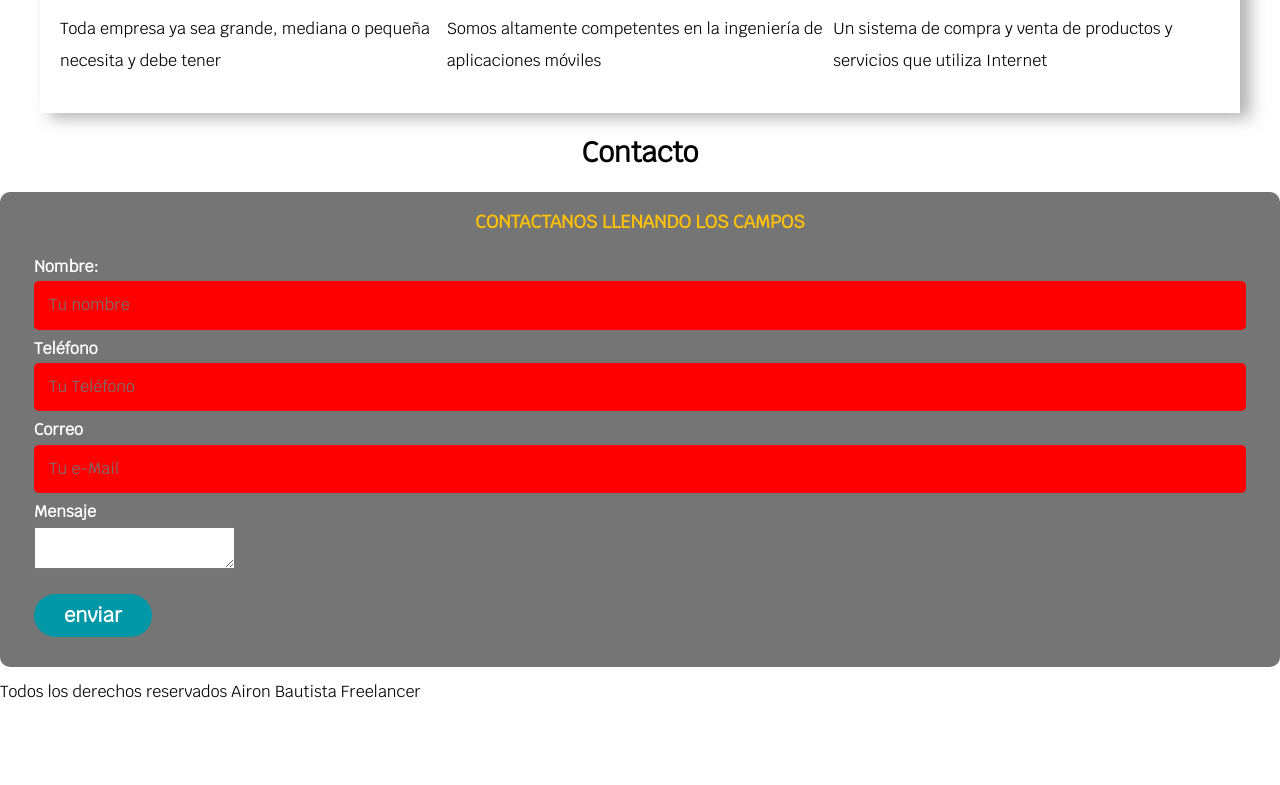
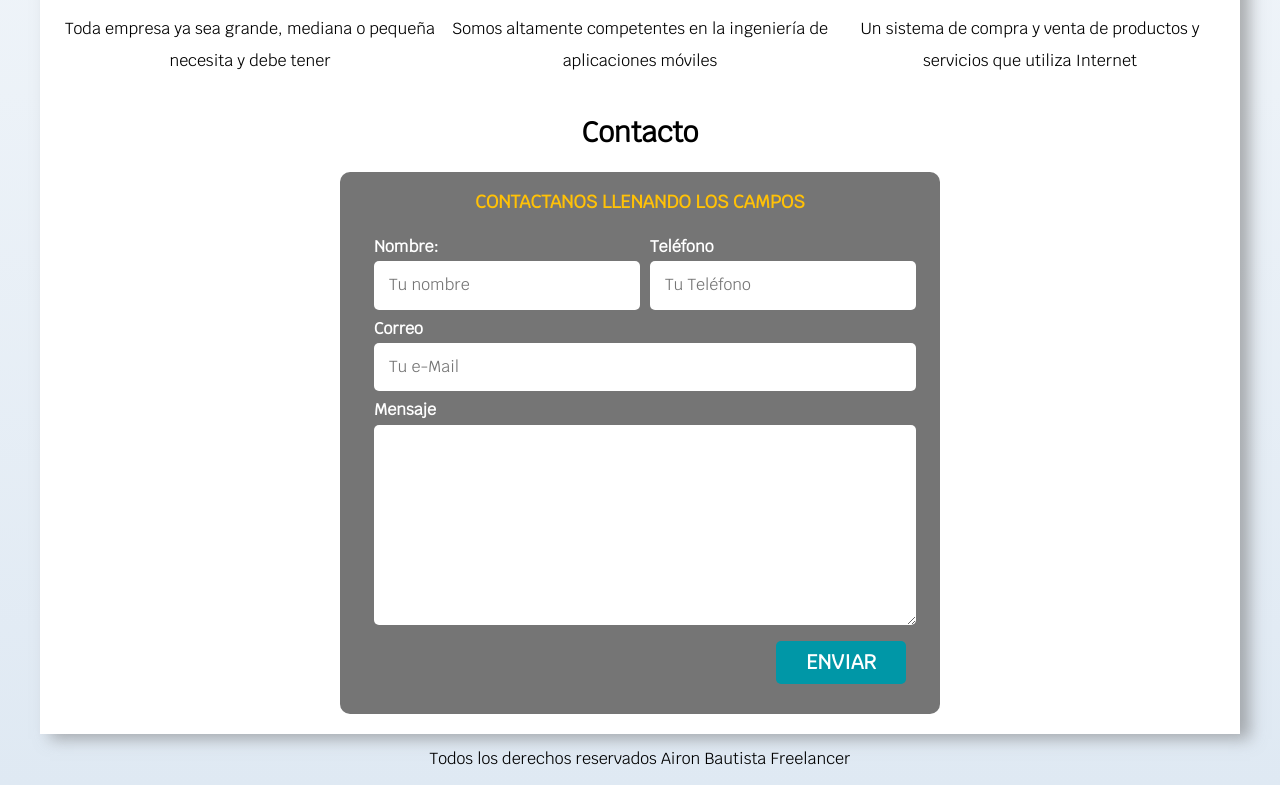
Before and after one commit to AironB/freelancer_inicio, a plain HTML site: page index.html in a window 1280 px wide. Shown: the part 916-1701 px from the top of the page. Before the commit the page ends 1633 px from the top, so only its background shows below. Drawn offline with Linux system fonts and the light colour scheme.

Commit message:
Finalizado

```diff
--- a/index.html
+++ b/index.html
@@ -114,7 +114,7 @@
                 </p>
             </section>
         </div><!--aca cerramos la clase de servicios-->
-    </main>
+
     <section>
         <h2>Contacto</h2>
 
@@ -136,20 +136,23 @@
                     </div>
                     <div class="campo">
                         <label>Mensaje</label>
-                        <textarea></textarea>
+                        <textarea class="input-text"></textarea>
                     </div>
                     <div class="campo">
                     </div>
 
 
                 </div>
-                <div class="enviar">
-                    <input class="button" type="submit" value="enviar" class="boton">
+                <div class="alinear-derecha flex">
+                    <input class="button w-100" type="submit" value="enviar" class="boton">
                 </div>
             </fieldset>
         </form>
     </section>
+</main>
+    <footer class="footer">
     <p>Todos los derechos reservados Airon Bautista Freelancer</p>
+</footer>
 </body>
 
 </html>
--- a/style/style.css
+++ b/style/style.css
@@ -1,100 +1,118 @@
-:root{
+:root {
     --blanco: #ffffff;
     --oscuro: #212121;
     --primario: #ffc107;
     --secundario: #0097A7;
     --gris: #757575;
+    --grisClaro: #DFE9F3;
 
 }
-html
-{
+
+html {
     font-size: 62.5%;
     box-sizing: border-box;
+    scroll-snap-type: y mandatory;
 }
-*,*:before, *:after
-{
-    box-sizing: inherit ;
+
+*,
+*:before,
+*:after {
+    box-sizing: inherit;
 }
-body
-{
+
+body {
     font-size: 16px;
     font-family: 'Krub', sans-serif;
+    background-image: linear-gradient(to top, var(--grisClaro)0%, var(--blanco)100% );
 }
-h1{
+
+h1 {
     font-size: 3.8rem;
 }
-h2{
+
+h2 {
     font-size: 2.8rem;
 }
-h3
-{
+
+h3 {
     font-size: 1.8rem;
 }
-h1,h2,h3
-{
+
+h1,
+h2,
+h3 {
     text-align: center;
 }
-.titulo span
-{
+
+.titulo span {
     font-size: 2rem;
 }
-.contenedor
-{
+
+.contenedor {
     max-width: 120rem;
-   /*
-    margin-top: 0;
-    margin-right: auto;
-    margin-bottom: 0;
-    margin-left: auto;
-    esta parte de codigo nos la ahorraremos poniendo la propiedad margin
-    */
+
     margin: 0 auto;
 }
-.button
-{
+
+.button {
     background-color: var(--secundario);
     color: var(--blanco);
     padding: 1rem 3rem;
-    margin-top: 1rem;
+    margin-top: 3rem;
     font-size: 2rem;
     text-decoration: none;
+    text-transform: uppercase;
     font-weight: bold;
-    border-radius: 5rem;
+    border-radius: .5rem;
     width: 90%;
     text-align: center;
-    border:none;
+    border: none;
 }
-.button:hover{
+
+.button:hover {
     cursor: pointer;
 }
+
 @media(min-width:480px) {
-    .button{
+    .button {
         width: auto;
     }
 
 }
-.sombra{
 
-    box-shadow: 10px 5px 15px 0px rgba(112,112,112,0.54);
+.sombra {
+
+    box-shadow: 10px 5px 15px 0px rgba(112, 112, 112, 0.54);
     background-color: var(--blanco);
     padding: 2rem;
 }
-.nav-bg
-{
+/**Utilidades**/
+.w-100{
+    width: 100%;
+}
+
+.flex{
+    display: flex;
+}
+.alinear-derecha{
+    justify-content: flex-end;
+}
+
+.nav-bg {
     background-color: var(--secundario);
 }
-.navegacion-principal
-{
-    display:flex;
+
+.navegacion-principal {
+    display: flex;
     flex-direction: column;
     justify-content: space-between;
 
 }
-.navegacion-principal a
-{
-    display:flex;
+
+.navegacion-principal a {
+    display: flex;
     justify-content: space-between;
-     color:var(--blanco);
+    color: var(--blanco);
     /*Esta linea de text-decoration: none nos sirve para quitarle la linea del enlace*/
     text-decoration: none;
     font-size: 2rem;
@@ -102,12 +120,13 @@ h1,h2,h3
     padding: 1rem;
 
 }
-.navegacion-principal a:hover
-{
+
+.navegacion-principal a:hover {
     background-color: var(--primario);
-    color:var(--oscuro)
+    color: var(--oscuro)
 }
-.hero{
+
+.hero {
     background-image: url(../images/hero.jpg);
     background-repeat: no-repeat;
     background-size: cover;
@@ -116,12 +135,15 @@ h1,h2,h3
     position: relative;
     border-radius: 2rem;
 }
-.contenido-hero
-{
+
+.contenido-hero {
     position: absolute;
     /*esta parte nos sirve para poner el cuadro transparente sobre la imagen*/
-    background-color: rgba(0, 0, 0, 0.7);/*sintaxis anterior*/
-    background-color: rgb(0, 0, 0, 70%)/*sintaxis nueva esta no esta soportada por todos los navegadores*/;
+    background-color: rgba(0, 0, 0, 0.7);
+    /*sintaxis anterior*/
+    background-color: rgb(0, 0, 0, 70%)
+        /*sintaxis nueva esta no esta soportada por todos los navegadores*/
+    ;
     width: 100%;
     height: 100%;
 
@@ -130,84 +152,106 @@ h1,h2,h3
     align-items: center;
     justify-content: center;
 }
+
 .contenido-hero h2,
-.contenido-hero p
-{
+.contenido-hero p {
     color: var(--blanco);
 }
-.contenido-hero .ubicacion
-{
+
+.contenido-hero .ubicacion {
     display: flex;
     flex-direction: column;
     align-items: center;
     justify-content: center;
 }
+.servicios,
+.navegacion-principal,
+.formulario{
+    scroll-snap-align: center;
+    scroll-snap-stop: allways;
+}
 
-@media (min-width: 480px/*esdta resolucion sirve para un telefono celular*/)
-{
-    .navegacion-principal
-{
+@media (min-width: 480px
+    /*esdta resolucion sirve para un telefono celular*/
+) {
+    .navegacion-principal {
         display: block;
         text-align: center;
         display: flex;
         flex-direction: column;
 
-    justify-content:space-between;
+        justify-content: space-between;
         align-items: center;
 
     }
 }
-@media (min-width: 768px/*esdta resolucion sirve para una tablet*/)
-{
-    .navegacion-principal
-{
+
+@media (min-width: 768px
+    /*esdta resolucion sirve para una tablet*/
+) {
+    .navegacion-principal {
         flex-direction: row;
-
+    }
+    .w-100{
+        width: auto;
+    }
+    .flex{
+        display: flex;
     }
 }
-@media (min-width:768px){
-    .servicios
-{
+
+.button:hover {
+    cursor: pointer
+}
+
+@media (min-width:768px) {
+    .servicios {
         display: grid;
-   /* grid-template-columns: 300px 300px;
-    grid-template-rows: 200px 800px;*/
-   /* grid: 200px 800px /300px 300px;*/
-   /*grid-template-columns: 33.3% 33.3% 33.3%;*/
         grid-template-columns: repeat(3, 1fr);
+        column-gap: 1rem;
     }
 }
-.servicio{
+
+.servicio {
     display: flex;
     flex-direction: column;
     align-items: center;
 }
+
 .servicio h3 {
     color: var(--secundario);
+    font-weight: normal;
 }
-.servicio p{
+
+.servicio p {
     line-height: 2;
+    text-align: center;
 }
-.servicio .iconos{
+
+.servicio .iconos {
     height: 15rem;
     width: 15rem;
     background-color: var(--primario);
     border-radius: 50%;
     display: flex;
-    justify-content: center;
+    justify-content: space-evenly;
     align-items: center;
 }
-.formulario{
+
+.formulario {
     background-color: var(--gris);
-    width: min( 60 rem, 100%); /*Utilizar el valor mas pequeño*/
+    width: min(60rem, 100%);
+    /*Utilizar el valor mas pequeño*/
     margin: 0 auto;
     padding: 2rem;
     border-radius: 1rem;
 }
-.formulario fieldset{
-    border:none;
+
+.formulario fieldset {
+    border: none;
 }
-.formulario legend
-{
+
+.formulario legend {
     text-align: center;
     font-size: 1.8rem;
     text-transform: uppercase;
@@ -215,33 +259,65 @@ color: var(--blanco);
     margin-bottom: 2rem;
     color: var(--primario);
 }
-.contenedor-campos{}
-.campo{
+
+.contenedor-campos {
+    display: grid;
+}
+@media (min-width: 768px){
+    .contenedor-campos{
+        display: grid;
+        grid-template-columns: 50% 50%;
+        grid-template-rows: auto auto 20rem;
+        column-gap: 1rem;
+    }
+    .campo:nth-child(3),
+    .campo:nth-child(4)
+    {
+        grid-column: 1 / 3;
+    }
+}
+
+.campo {
     margin-bottom: 1rem;
 }
-.campo label{
+
+.campo label {
     color: var(--blanco);
     font-weight: bold;
     margin-bottom: .5rem;
-    display:block;
+    display: block;
 }
+
 .campo input[type="text"],
 [type="email"],
-[type="tel"]
-{
-    background-color: red;
+[type="tel"] {
+    background-color: white;
 
 }
-.input-text{
+
+.input-text {
     width: 100%;
     border: none;
     padding: 1.5rem;
     border-radius: .5rem;
 }
-.button:hover{
+
+.button:hover {
     cursor: pointer;
 
 }
+.campo textarea{
+    height: 20rem;
+
+}
+
+.enviar .button {
+    width: 100%;
+}
+
 /*
 esta parte sirve para hacer responsivos los sitios web
 */
+.footer{
+    text-align: center;
+}
```
Lines whose indentation alone changed are shown as unchanged.
